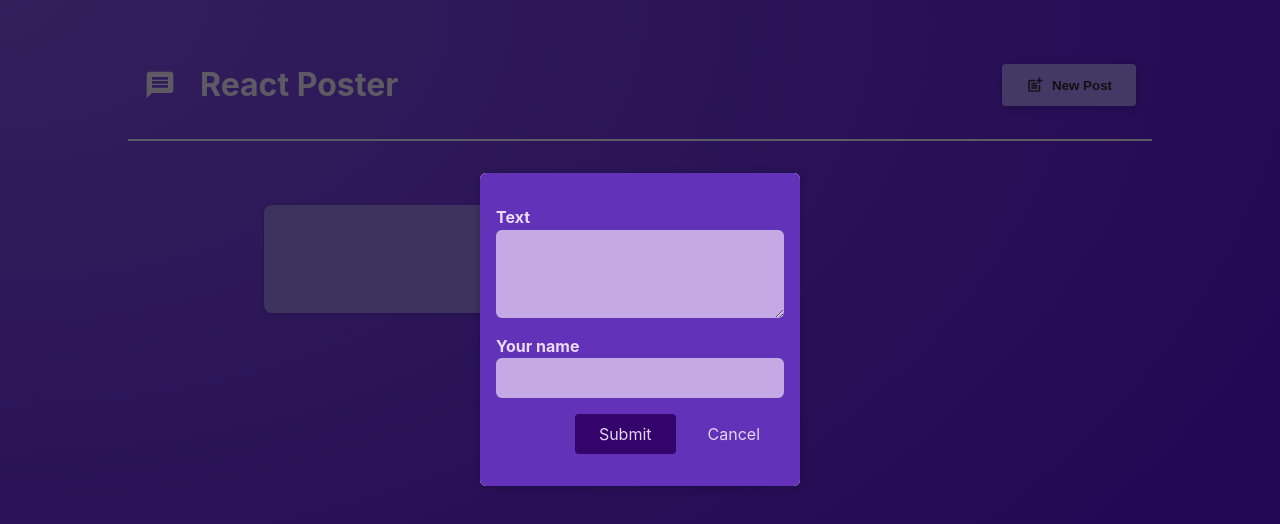
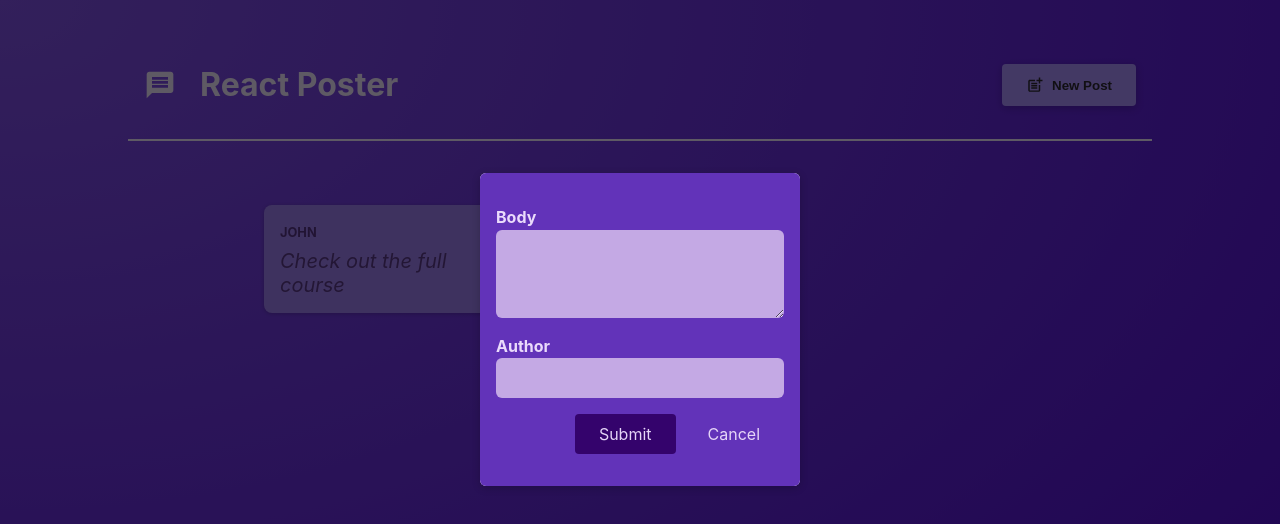
Before and after one commit to mikewanjero/RP02, a React (Vite) app: page / in a window 1280 px wide. Both pictures are taken after a click on the button "New Post". Shown: the top 524 px of the page. Built offline with nearby package versions, Linux system fonts and the light colour scheme.

Commit message:
Handling Form Submission

```diff
--- a/src/components/NewPost.jsx
+++ b/src/components/NewPost.jsx
@@ -1,16 +1,38 @@
 /* eslint-disable react/prop-types */
+import { useState } from "react";
 import classes from "./NewPost.module.css";
 
-function NewPost({ onStateChange, onAuthorChange, onCancel }) {
+function NewPost({ onCancel }) {
+  const [enteredBody, setEnteredBody] = useState("");
+  const [enteredAuthor, setEnteredAuthor] = useState("");
+
+  function handleStateChange(event) {
+    setEnteredBody(event.target.value);
+  }
+
+  function handleAuthorChange(event) {
+    setEnteredAuthor(event.target.value);
+  }
+
+  function handleSubmit(event) {
+    event.preventDefault();
+    const postData = {
+      body: enteredBody,
+      author: enteredAuthor,
+    };
+    console.log(postData);
+    onCancel();
+  }
+
   return (
-    <form className={classes.form}>
+    <form className={classes.form} onSubmit={handleSubmit}>
       <p>
-        <label htmlFor="body">Text</label>
-        <textarea id="body" required rows={3} onChange={onStateChange} />
+        <label htmlFor="body">Body</label>
+        <textarea id="body" required rows={3} onChange={handleStateChange} />
       </p>
       <p>
-        <label htmlFor="name">Your name</label>
-        <input type="text" id="name" required onChange={onAuthorChange} />
+        <label htmlFor="name">Author</label>
+        <input type="text" id="name" required onChange={handleAuthorChange} />
       </p>
       <p className={classes.actions}>
         <button type="submit">Submit</button>
@@ -21,4 +43,5 @@ function NewPost({ onStateChange, onAuthorChange, onCancel }) {
     </form>
   );
 }
+
 export default NewPost;
--- a/src/components/PostsList.jsx
+++ b/src/components/PostsList.jsx
@@ -1,35 +1,18 @@
 /* eslint-disable react/prop-types */
-import { useState } from "react";
 import NewPost from "./NewPost";
 import Post from "./Post";
 import styles from "./PostsList.module.css";
 import Modal from "./Modal";
 
 export default function PostsList({ isPosting, onStopPost }) {
-  const [enteredBody, setEnteredBody] = useState("");
-  const [enteredAuthor, setEnteredAuthor] = useState("");
-
-  function handleStateChange(event) {
-    setEnteredBody(event.target.value);
-  }
-
-  function handleAuthorChange(event) {
-    setEnteredAuthor(event.target.value);
-  }
-
   return (
     <>
       {isPosting ? (
         <Modal onClose={onStopPost}>
-          <NewPost
-            onStateChange={handleStateChange}
-            onAuthorChange={handleAuthorChange}
-            onCancel={onStopPost}
-          />
+          <NewPost onCancel={onStopPost} />
         </Modal>
       ) : null}
       <ul className={styles.posts}>
-        <Post author={enteredAuthor} body={enteredBody} />
         <Post author="John" body="Check out the full course" />
       </ul>
     </>
```
